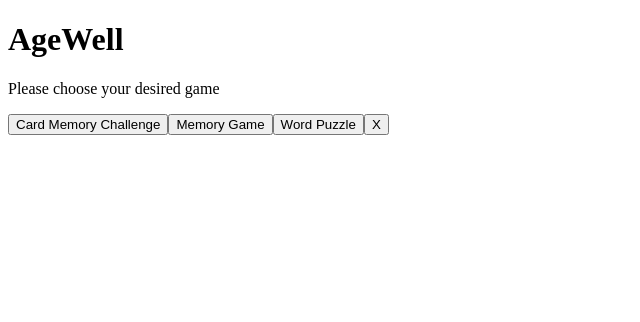
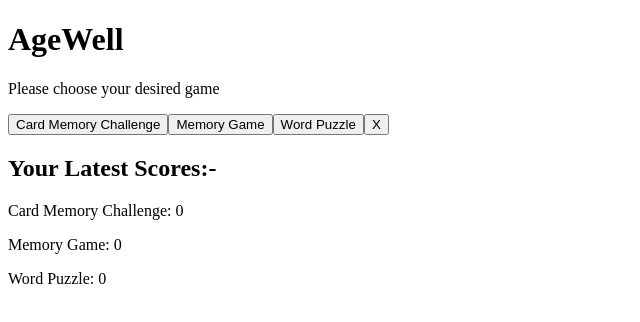
Before and after one commit to sipra-india/Memory_Games_Set, a React (Create React App) app: page / in a window 1280 px wide. Shown: the top 322 px of the page, without its empty margins (0-640 px from the left). Built offline with nearby package versions, Linux system fonts and the light colour scheme.

Commit message:
Update 5 files

```diff
--- a/src/Choice.jsx
+++ b/src/Choice.jsx
@@ -2,9 +2,13 @@ import React, { useState } from "react";
 import WordPuzzleGame from "./Games/Word_Puzzle";
 import MemoryGame2 from "./Games/MemoryGame2";
 import MemoryGame from "./Games/Memory_Game";
+import Score from "./Games/Score";
+import { score1 } from "./Games/Memory_Game";
+import { score2 } from "./Games/Word_Puzzle";
+import { score3 } from "./Games/MemoryGame2";
 
 function Choice() {
-  const [choice, SetChoice] = useState("");
+  const [choice, SetChoice] = useState("nogame");
 
   function choiceset(ch) {
     SetChoice(ch);
@@ -18,10 +22,17 @@ function Choice() {
         Card Memory Challenge
       </button>
       <button onClick={() => choiceset("memorygame")}>Memory Game</button>
-      <button className="" onClick={() => choiceset("puzzlegame")}>Word Puzzle</button>
-      <button id="close" onClick={() => choiceset("nogame")}>X</button>
+      <button className="" onClick={() => choiceset("puzzlegame")}>
+        Word Puzzle
+      </button>
+      <button id="close" onClick={() => choiceset("nogame")}>
+        X
+      </button>
       {choice == "puzzlegame" && <WordPuzzleGame />}
       {choice == "cardgame" && <MemoryGame />}
+      {choice == "nogame" && (
+        <Score score1={score1} score2={score3} score3={score2} />
+      )}
       {choice == "memorygame" && <MemoryGame2 />}
     </div>
   );
--- a/src/Games/MemoryGame2.jsx
+++ b/src/Games/MemoryGame2.jsx
@@ -3,6 +3,8 @@ import "./MemoryGame2.css";
 import { wordLists } from "../data";
 import InputList from "../components/InputList";
 import PrintList from "../components/PrintList";
+
+let score3 = 0;
 
 const MemoryGame2 = () => {
   const listnum = Math.floor(Math.random() * 15);
@@ -61,6 +63,8 @@ const MemoryGame2 = () => {
     }
   }, [timer]);
 
+  score3 = count;
+
   return (
     <div className="memory-game">
       <div id="name">
@@ -92,3 +96,4 @@ const MemoryGame2 = () => {
 };
 
 export default MemoryGame2;
+export { score3 };
--- a/src/Games/Memory_Game.jsx
+++ b/src/Games/Memory_Game.jsx
@@ -1,5 +1,7 @@
 import React, { useState, useEffect } from "react";
 import "./MemoryGame.css";
+
+let score1 = 0;
 
 const MemoryGame = () => {
   const animalImages = [
@@ -71,6 +73,8 @@ const MemoryGame = () => {
     setMatchedPairs(0);
   };
 
+  score1 = score;
+
   return (
     <div>
       <h1>Card Memory Challenge</h1>
@@ -102,3 +106,4 @@ const MemoryGame = () => {
 };
 
 export default MemoryGame;
+export { score1 };
--- /dev/null
+++ b/src/Games/Score.jsx
@@ -0,0 +1,12 @@
+function Score({ score1, score2, score3 }) {
+  return (
+    <div>
+      <h2>Your Latest Scores:- </h2>
+      <p>Card Memory Challenge: {score1}</p>
+      <p>Memory Game: {score2}</p>
+      <p>Word Puzzle: {score3}</p>
+    </div>
+  );
+}
+
+export default Score;
--- a/src/Games/Word_Puzzle.jsx
+++ b/src/Games/Word_Puzzle.jsx
@@ -1,5 +1,7 @@
 import React, { useState, useEffect } from "react";
 import { wordpuzzlehint, words } from "../data";
+
+let score2 = 0;
 
 function WordPuzzleGame() {
   const [word, setWord] = useState("");
@@ -43,6 +45,8 @@ function WordPuzzleGame() {
     setInputValue(e.target.value);
   };
 
+  score2 = score;
+
   return (
     <div>
       <h1>Word Puzzle Game</h1>
@@ -64,3 +68,4 @@ function WordPuzzleGame() {
 }
 
 export default WordPuzzleGame;
+export { score2 };
```
